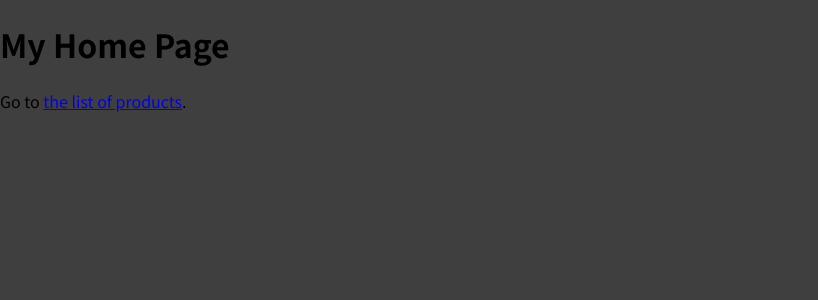
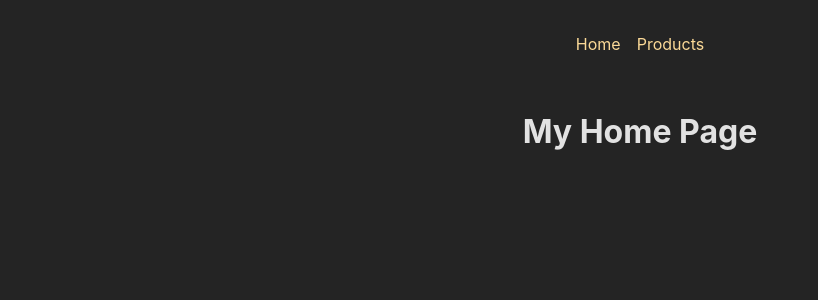
Before and after one commit to mohamedsaidumn/react-complete-guide-part-14, a React (Create React App) app: page / in a window 1280 px wide. Shown: the top 300 px of the page, without its empty margins (0-818 px from the left). Built offline with nearby package versions, Linux system fonts and the light colour scheme.

Commit message:
add a layout wrapper route

```diff
--- /dev/null
+++ b/src/components/MainNavigation.module.css
@@ -0,0 +1,17 @@
+.header {
+  max-width: 60rem;
+  margin: auto;
+  padding: 2rem;
+  display: flex;
+  justify-content: center;
+}
+
+.list {
+  display: flex;
+  gap: 1rem;
+}
+
+.list a {
+  text-decoration: none;
+  color: var(--color-primary-400);
+}
--- /dev/null
+++ b/src/components/MainNavigation.tsx
@@ -0,0 +1,22 @@
+import { Link } from "react-router-dom";
+
+import classes from "./MainNavigation.module.css";
+
+function MainNavigation() {
+  return (
+    <header className={classes.header}>
+      <nav>
+        <ul className={classes.list}>
+          <li>
+            <Link to="/">Home</Link>
+          </li>
+          <li>
+            <Link to="/products">Products</Link>
+          </li>
+        </ul>
+      </nav>
+    </header>
+  );
+}
+
+export default MainNavigation;
--- a/src/index.css
+++ b/src/index.css
@@ -1,14 +1,50 @@
-@import url("https://fonts.googleapis.com/css2?family=Noto+Sans+JP:wght@400;700&display=swap");
-
 * {
   box-sizing: border-box;
 }
 
-html {
-  font-family: "Noto Sans JP", sans-serif;
+:root {
+  font-family: Inter, Avenir, Helvetica, Arial, sans-serif;
+  font-size: 16px;
+  line-height: 24px;
+  font-weight: 400;
+
+  color-scheme: light dark;
+  color: rgba(255, 255, 255, 0.87);
+  background-color: #242424;
+
+  font-synthesis: none;
+  text-rendering: optimizeLegibility;
+  -webkit-font-smoothing: antialiased;
+  -moz-osx-font-smoothing: grayscale;
+  -webkit-text-size-adjust: 100%;
+
+  --color-gray-100: #f4f3f1;
+  --color-gray-200: #dddbd8;
+  --color-gray-300: #ccc9c6;
+  --color-gray-400: #aeaba7;
+  --color-gray-500: #8a8784;
+  --color-gray-600: #656360;
+  --color-gray-700: #4b4a47;
+  --color-gray-800: #31302e;
+  --color-gray-900: #1f1d1b;
+
+  --color-primary-100: #fcf3e1;
+  --color-primary-200: #fceccd;
+  --color-primary-300: #fae1af;
+  --color-primary-400: #fbd997;
+  --color-primary-500: #ffd37c;
+  --color-primary-600: #f9c762;
+  --color-primary-700: #fbc14d;
+  --color-primary-800: #fab833;
+  --color-primary-900: #f6ad1b;
 }
 
 body {
   margin: 0;
-  background-color: #3f3f3f;
 }
+
+ul {
+  list-style: none;
+  margin: 0;
+  padding: 0;
+}
--- a/src/pages/HomePage.tsx
+++ b/src/pages/HomePage.tsx
@@ -1,12 +1,7 @@
-import { Link } from "react-router-dom";
-
 function HomePage() {
   return (
     <>
       <h1>My Home Page</h1>
-      <p>
-        Go to <Link to="/products">the list of products</Link>.
-      </p>
     </>
   );
 }
--- /dev/null
+++ b/src/pages/Root.module.css
@@ -0,0 +1,4 @@
+.content {
+  margin: 2rem auto;
+  text-align: center;
+}
--- /dev/null
+++ b/src/pages/Root.tsx
@@ -0,0 +1,17 @@
+import { Outlet } from "react-router-dom";
+
+import MainNavigation from "../components/MainNavigation";
+import classes from "./Root.module.css";
+
+function RootLayout() {
+  return (
+    <>
+      <MainNavigation />
+      <main className={classes.content}>
+        <Outlet />
+      </main>
+    </>
+  );
+}
+
+export default RootLayout;
--- a/src/react-app-env.d.ts
+++ b/src/react-app-env.d.ts
@@ -1 +1,3 @@
 /// <reference types="react-scripts" />
+
+declare module "*.module.css";
```
Also changed, not shown: src/App.tsx (+9 -2 lines).
